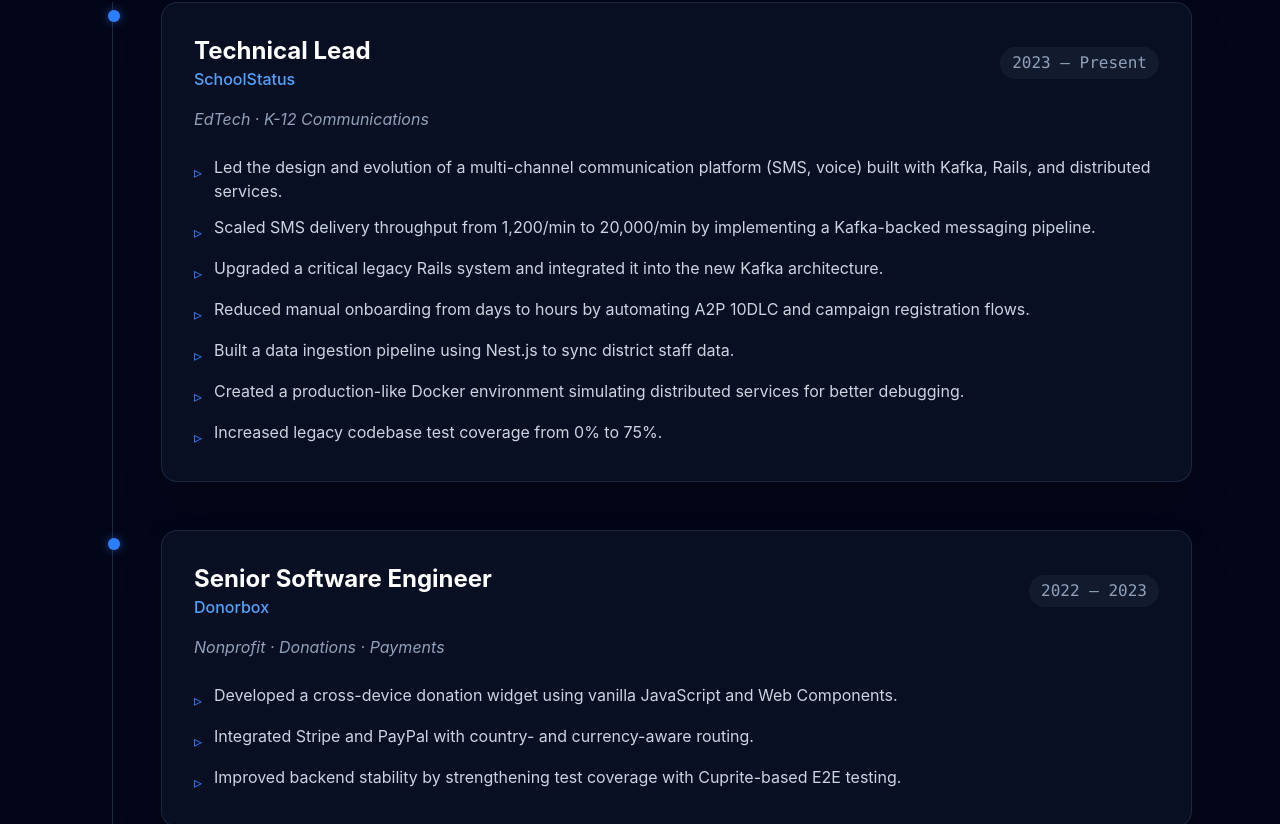
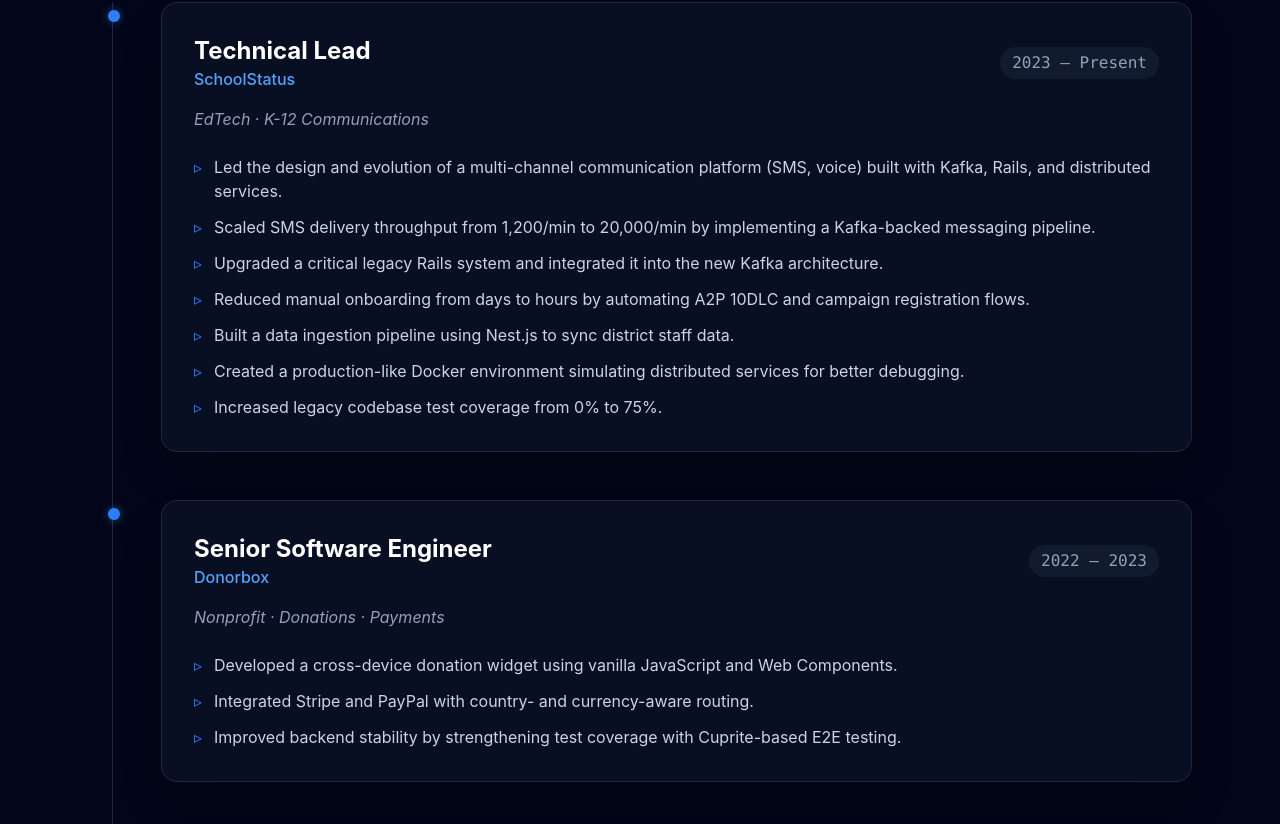
Before and after one commit to cesargomez89/cesargomez89.github.io, a Next.js app: page / in a window 1280 px wide. Shown: the part 2196-3020 px from the top of the page. Built offline with nearby package versions, Linux system fonts and the light colour scheme.

Commit message:
align bullets

```diff
--- a/app/components/Experience.js
+++ b/app/components/Experience.js
@@ -94,7 +94,7 @@
                 <ul className="space-y-3">
                   {exp.achievements.map((item, i) => (
                     <li key={i} className="flex items-start text-slate-300 text-sm md:text-base">
-                                            <span className="mr-3 text-blue-500 mt-[5px]">▹</span>
+                      <span className="mr-3 text-blue-500 flex-shrink-0">▹</span>
                       <span>{item}</span>
                     </li>
                   ))}
```
Lines whose indentation alone changed are shown as unchanged.
